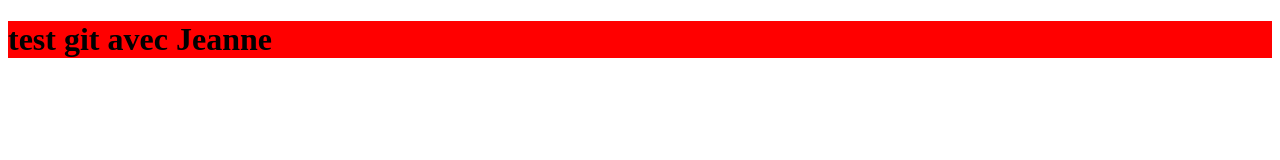
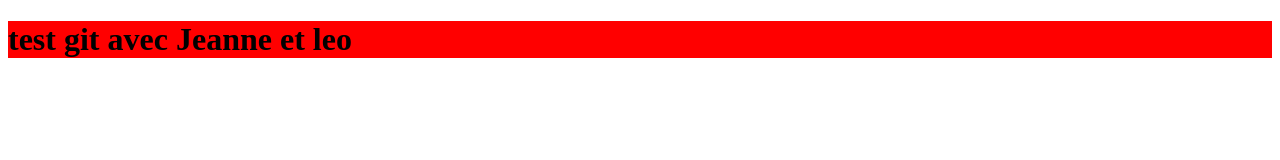
Before and after one commit to iamthesouthvibe/testJean, a plain HTML site: page index.html in a window 1280 px wide. Drawn offline with Linux system fonts and the light colour scheme.

Commit message:
Update index.html
Test avec interface visuelle

```diff
--- a/index.html
+++ b/index.html
@@ -7,6 +7,6 @@
     <title>Document</title>
 </head>
 <body>
-    <h1 style="background-color: red;">test git avec Jeanne</h1>
+    <h1 style="background-color: red;">test git avec Jeanne et leo </h1>
 </body>
 </html>
```
